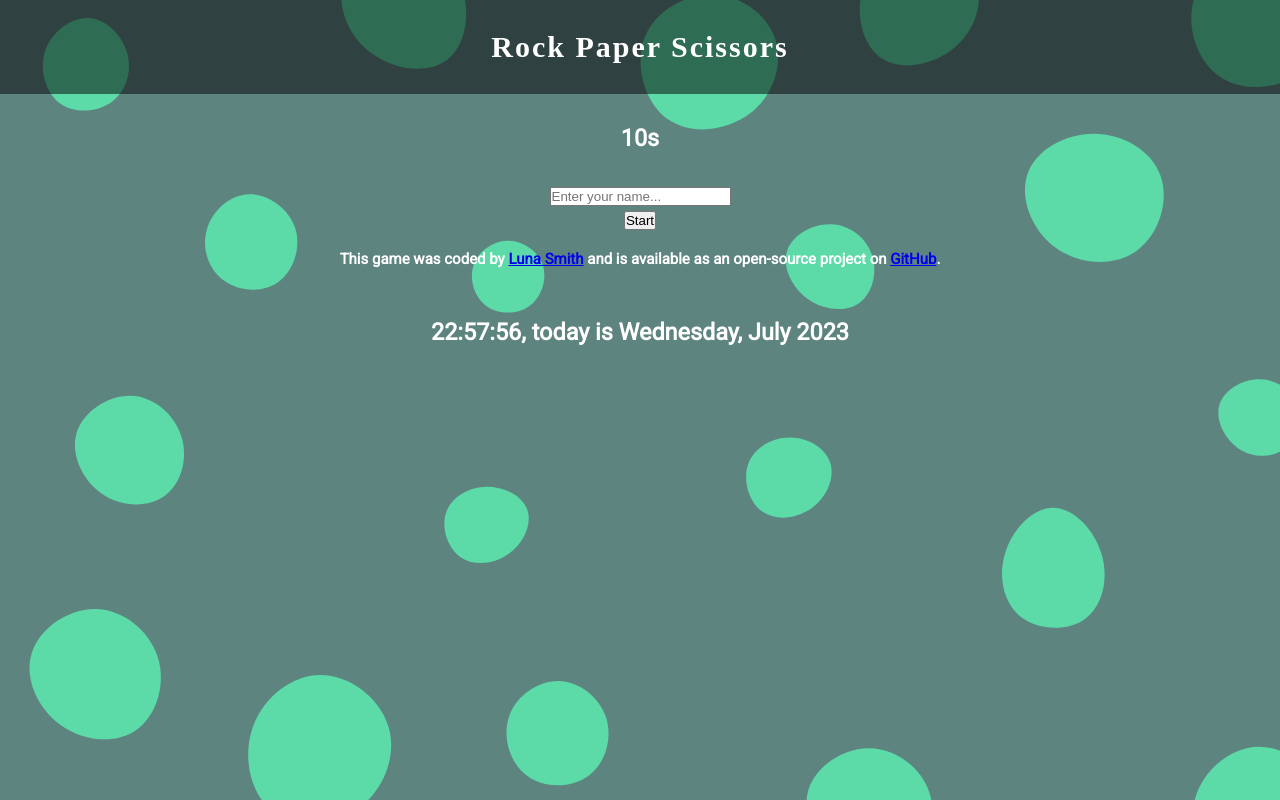
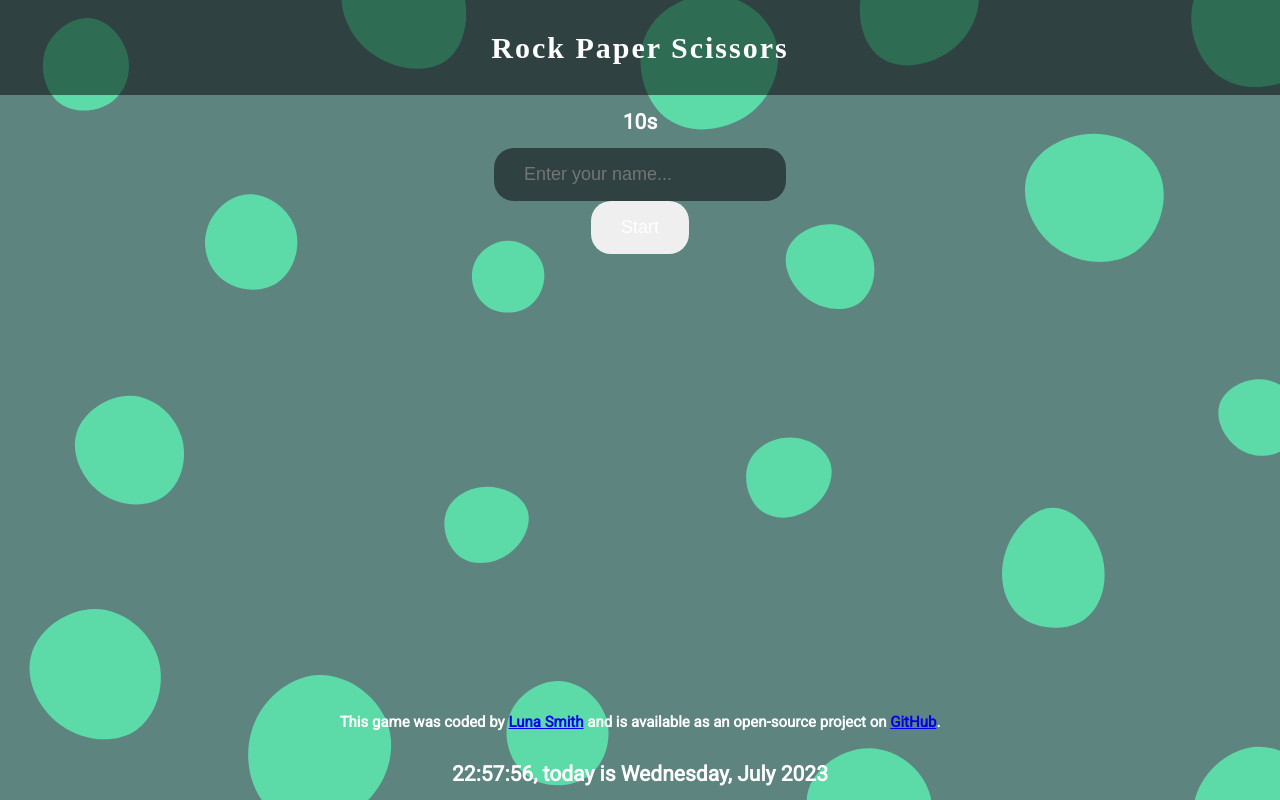
Before and after one commit to Lu-Smith/rock_paper_scisors_vue_typescript_tdd, a Vue app: page / in a window 1280 px wide. Built offline with nearby package versions, Linux system fonts and the light colour scheme; a web font is replaced by a local one.

Commit message:
Updated styles

```diff
--- a/src/assets/_variables.scss
+++ b/src/assets/_variables.scss
@@ -3,9 +3,21 @@ $background-color-basic: rgba(0, 0, 0, 0.5);
 
 //padding
 $padding-basic: 30px;
-$padding-small: 20px;
+$padding-small: 15px;
+$padding-button-basic: 15px 30px;
 
 // font-size
-$font-size-basic: 20px;
+$font-size-basic: 18px;
 $font-size-large: 30px;
 $font-size-small: 15px;
+
+// line-height
+$line-height-basic: 23px;
+$line-height-large: 35px;
+$line-height-small: 20px;
+
+//border-radius
+$border-radius-basic: 20px;
+
+//shadows
+$box-shadow-basic: 3px 3px 3px rgba(0, 0, 0, 0.5)
--- a/src/assets/main.scss
+++ b/src/assets/main.scss
@@ -11,14 +11,16 @@ body {
     color: $color-basic;
     background-image: url('./images/blob-scatter-haikei.svg');
     background-size: cover;
-    font-family: 'Roboto', sans-serif;
-    font-size: $font-size-basic;
+
 }
 
 #app {
     -webkit-font-smoothing: antialiased;
     -moz-osx-font-smoothing: grayscale;
     text-align: center;
+    font-family: 'Roboto', sans-serif;
+    font-size: $font-size-basic;
+    line-height: $line-height-basic;
 }
 
 h1 {
@@ -27,15 +29,17 @@ h1 {
     background-color: $background-color-basic;
     padding: $padding-basic;
     font-size: $font-size-large;
+    line-height: $line-height-large;
 }
 
 h3 {
-    padding: $padding-basic;
+    padding: $padding-small;
 }
 
 h4 {
     padding: $padding-small;
     font-size: $font-size-small;
+    line-height: $line-height-small;
 }
 
 img {
@@ -43,3 +47,29 @@ img {
     aspect-ratio: 3/2;
     object-fit: contain;
 }
+
+input {
+    padding: $padding-button-basic;
+    border-radius: $border-radius-basic;
+    border: none;
+    background-color: $background-color-basic;
+    color: $color-basic;
+    font-size: $font-size-basic;
+    line-height: $line-height-basic;
+}
+
+button {
+    border: none;
+    border-radius: $border-radius-basic;
+    color: $color-basic;
+    font-size: $font-size-basic;
+    line-height: $line-height-basic;
+    padding: $padding-button-basic;
+}
+
+footer {
+    position: fixed;
+    bottom: 0;
+    left: 0;
+    right: 0;
+}
--- a/src/components/HomePage.vue
+++ b/src/components/HomePage.vue
@@ -1,8 +1,8 @@
 <template>
   <TimerComponent :timer="timer"/>
   <div v-if="!displayGame">
-    <div v-if="!name" class="player">
-      <input type="text" v-model="playerName" placeholder="Enter your name..."/>
+    <div v-if="!name" :class="playerName ? 'player' : ''">
+      <input type="text" v-model="playerName" placeholder="Enter your name..." />
       <button v-if="playerName.length > 0" class="confirm" type="submit" @click="submitName">Confirm</button>
     </div>
     <div v-else class="welcome-message">
@@ -87,3 +87,24 @@ export default {
   }
 }
 </script>
+
+<style lang="scss">
+@import '../assets/variables';
+
+.player {
+  background-color: $background-color-basic;
+  width: 400px;
+  border-radius: $border-radius-basic;
+  box-shadow: $box-shadow-basic;
+  display: flex;
+  flex-direction: row;
+  align-items: center;
+  justify-content: space-between;
+  margin: 0 auto;
+  transition: 200ms all ease-in-out;
+}
+
+.confirm {
+  background-color: transparent;
+}
+</style>
```
